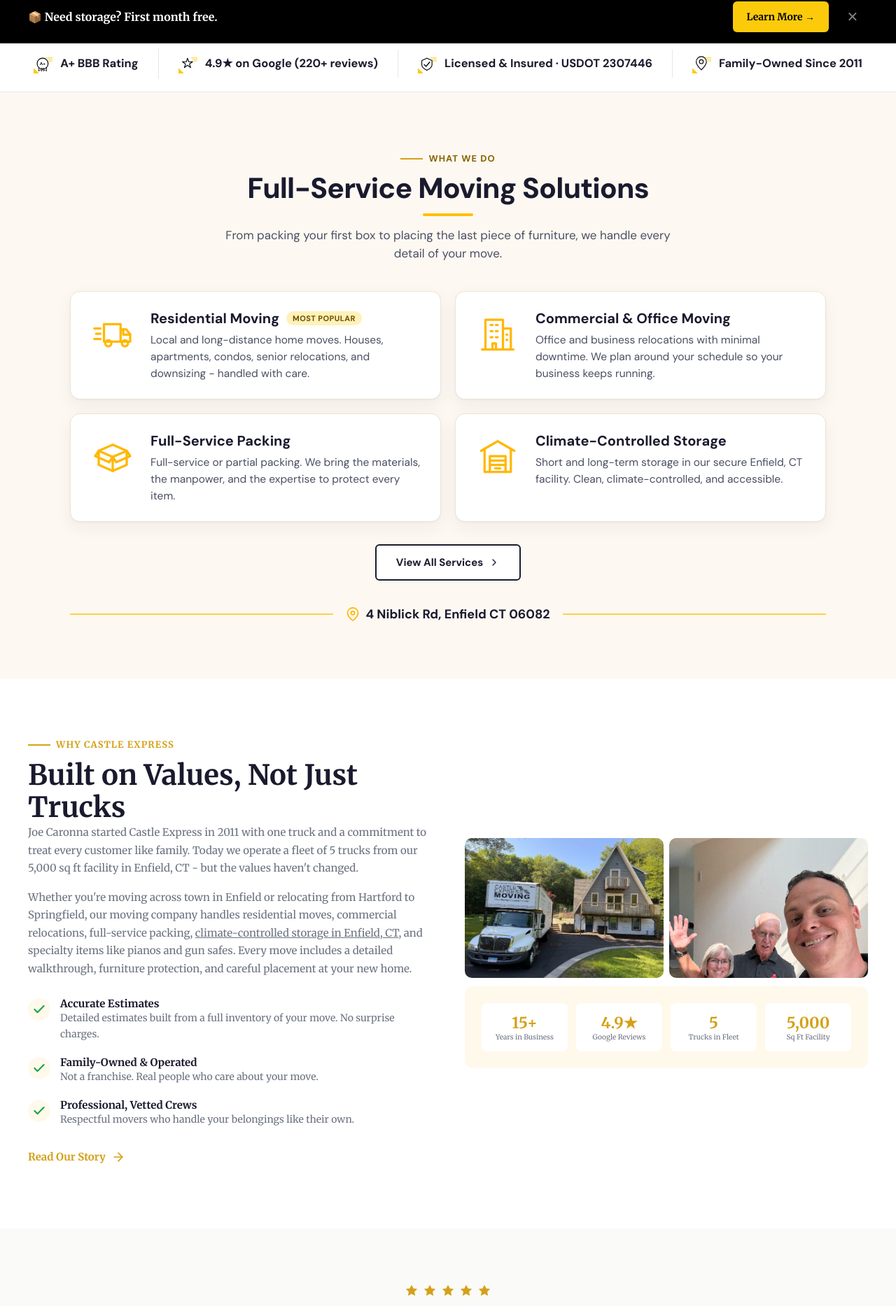
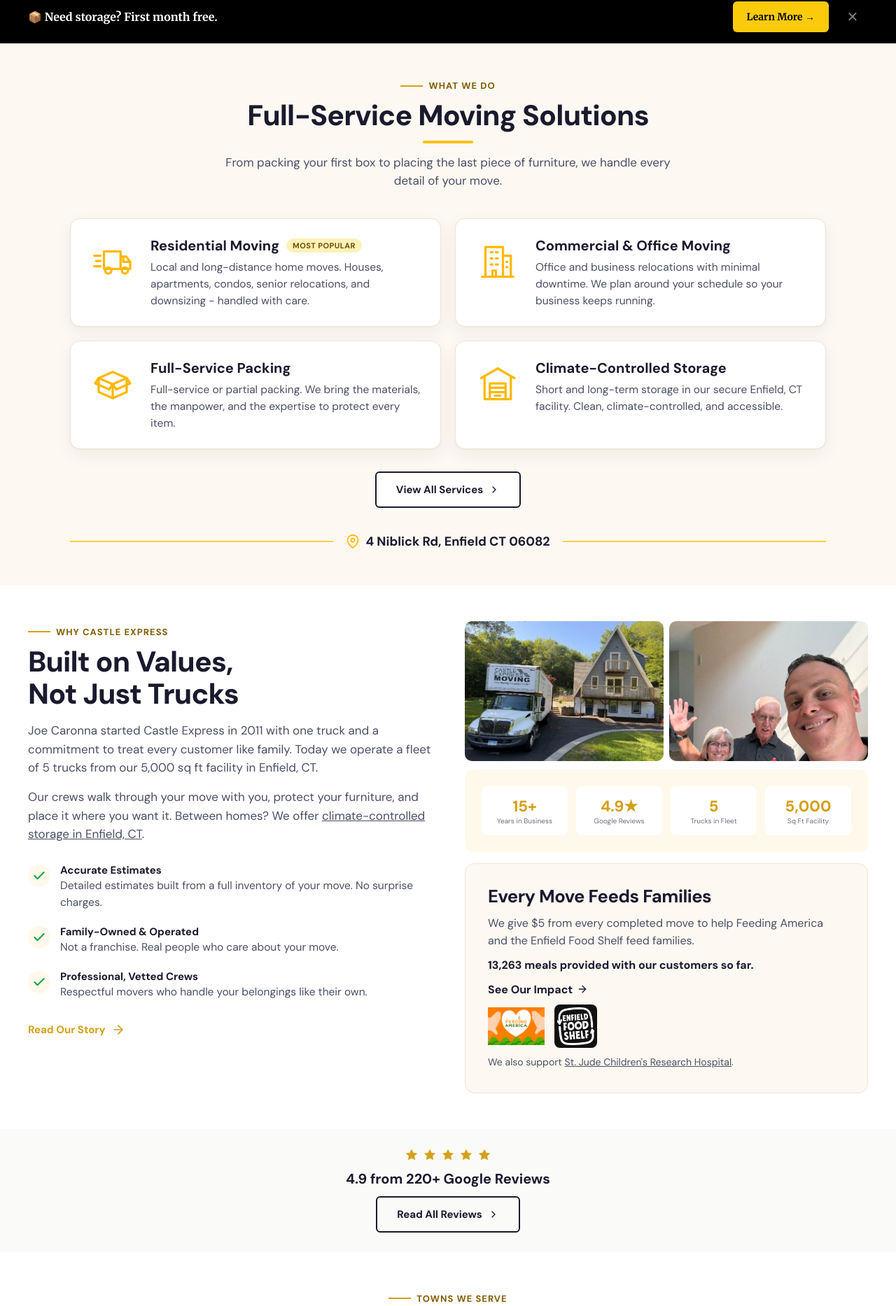
Before and after one commit to bones4justice/-castle-express-site, a Next.js app: page / in a window 1280 px wide. Shown: the part 738-2605 px from the top of the page at 70% size. Built offline with nearby package versions, Linux system fonts and the light colour scheme.

Commit message:
Polish the homepage hero, story and mobile layout

```diff
--- a/app/globals.css
+++ b/app/globals.css
@@ -559,7 +559,7 @@ html:not([data-hero="B"]) .hv-b { display: none !important; }
    The card has its own cream column, so nothing covers the cab, the over-cab
    attic or the truck lettering (truck = image x 0-45%, y 35-88%; the house is on the right).
    --pw is the photo width; the hero is tall enough that the copy text ends
-   above the attic. The photo is pinned 375px-minus-sky from the top, so a
+   above the attic. The photo is aligned with the truck roofline at --truck-top, so a
    taller hero (ads visitors see the offer above the card) never pushes the
    truck below the first screen. */
 @media (min-width: 1200px) {
@@ -567,7 +567,8 @@ html:not([data-hero="B"]) .hv-b { display: none !important; }
     --card-off: max(24px, calc((100vw - 1240px) / 2 + 24px));
     --pw: calc(100vw - var(--card-off) - 420px);
     padding: 0; display: flex;
-    min-height: calc(var(--pw) * 0.383 + 375px);
+    --truck-top: 300px;
+    min-height: calc(var(--pw) * 0.383 + var(--truck-top));
     background: linear-gradient(180deg, rgba(255,255,255,0) 70%, #fff 100%), linear-gradient(90deg, #E3EEF9 0%, #EEF4FA calc(var(--pw) - 80px), #FDF8F2 calc(var(--pw) + 10px));
   }
   .hero-v2::before {
@@ -583,13 +584,13 @@ html:not([data-hero="B"]) .hv-b { display: none !important; }
   .hero-v2 .hero-h1 { margin-bottom: 12px; font-size: clamp(42px, 3.6vw, 46px); white-space: nowrap; }
   .hero-v2 .hero-h1 br { display: none; }
   .hero-v2 .hero-intro { max-width: 680px; margin-bottom: 12px; }
-  .hero-v2 .hv2-promise { margin: 0 0 18px; font-size: 20px; }
+
   .hero-v2 .hero-reviews { margin-top: 14px; }
   .hero-v2 .hv2-reviews, .hero-v2 .hero-legal { background: rgba(255, 255, 255, 0.93); padding: 5px 12px; border-radius: 999px; }
   .hero-v2 .hero-legal { position: absolute; z-index: 2; left: var(--card-off); bottom: 14px; margin: 0; white-space: nowrap; }
   .hero-v2 .hv2-media {
     position: absolute; left: 0; bottom: 0; z-index: 0; margin: 0; border-radius: 0; box-shadow: none; background: none;
-    top: calc(375px - var(--pw) * 0.207); bottom: auto; width: var(--pw); height: calc(var(--pw) * 0.59); overflow: hidden;
+    top: calc(var(--truck-top) - var(--pw) * 0.207); bottom: auto; width: var(--pw); height: calc(var(--pw) * 0.59); overflow: hidden;
     -webkit-mask-image: linear-gradient(180deg, transparent 0%, #000 21%, #000 94%, transparent 100%), linear-gradient(90deg, #000 97%, transparent 100%);
     -webkit-mask-composite: source-in;
     mask-image: linear-gradient(180deg, transparent 0%, #000 21%, #000 94%, transparent 100%), linear-gradient(90deg, #000 97%, transparent 100%);
@@ -1555,3 +1556,64 @@ html:not([data-hero="B"]) .hv-b { display: none !important; }
   .ip-blog-h2 { font-size: 21px; margin-top: 28px; }
   .ip-blog-p { font-size: 15.5px; }
 }
+
+/* Homepage sections use the same type and ink as the service cards. */
+.castle-home, body:has(.castle-home) footer {
+  --font-heading: var(--font-dm-sans), Arial, sans-serif;
+  --font-body: var(--font-dm-sans), Arial, sans-serif;
+  font-family: var(--font-body);
+}
+.castle-home .section { padding-block: clamp(36px, 4vw, 60px); }
+.castle-home .heading-2 {
+  font-family: var(--font-heading); font-weight: 800;
+  font-size: clamp(28px, 3.2vw, 42px); letter-spacing: -0.02em;
+  line-height: 1.12; text-wrap: balance;
+}
+.castle-home .body-md { font-size: 17px; line-height: 1.55; }
+.castle-home .body-sm { font-size: 15.5px; line-height: 1.55; }
+.castle-home .text-gray { color: #4A4F63; }
+.castle-home .section:not(.section-dark) .section-label span { color: #805d00; }
+.home-story .grid-2 { align-items: start; }
+.home-story .heading-2 { margin-bottom: 16px; }
+.home-impact {
+  background: #FDF8F2; border: 1px solid #ECE5D3; border-radius: 14px;
+  margin-top: 16px; padding: clamp(20px, 3vw, 32px);
+}
+.home-impact h2 { font-size: clamp(22px, 2vw, 28px); line-height: 1.2; letter-spacing: -0.02em; }
+.home-impact p { color: #4A4F63; font-size: 16px; line-height: 1.55; margin-top: 10px; }
+.home-impact strong { color: #1A1A2E; }
+.home-impact-link { display: inline-flex; align-items: center; gap: 6px; font-weight: 700; }
+.home-impact a:hover { text-decoration: underline; }
+.home-impact-partners { display: flex; align-items: center; gap: 14px; }
+.home-impact-partners a { display: inline-flex; align-items: center; }
+.home-impact-partners img { object-fit: contain; max-height: 54px; width: auto; }
+.home-impact-partners a:last-child { background: #111; border-radius: 8px; padding: 4px; }
+.home-impact .home-impact-note { font-size: 14px; }
+.home-impact-note a { text-decoration: underline; }
+.castle-home .home-reviews { padding-block: 28px; }
+.towns-title { font-family: Merriweather, serif; font-weight: 700; }
+.towns-grid { display: grid; grid-template-columns: repeat(auto-fit, minmax(200px, 1fr)); gap: 12px; }
+.castle-home .towns-grid { grid-template-columns: repeat(3, minmax(0, 1fr)); max-width: 800px; margin-inline: auto; }
+.home-questions { border-top: 1px solid #DDD6C7; }
+.home-questions details { border-bottom: 1px solid #DDD6C7; }
+.home-questions summary {
+  display: flex; justify-content: space-between; align-items: center; gap: 16px;
+  min-height: 52px; padding: 12px 4px; font-weight: 700; cursor: pointer; list-style: none;
+}
+.home-questions summary::-webkit-details-marker { display: none; }
+.home-questions svg { flex-shrink: 0; transform: rotate(90deg); }
+.home-questions details[open] svg { transform: rotate(-90deg); }
+.home-questions summary:focus-visible { outline: 2px solid currentColor; outline-offset: 2px; }
+.home-questions p { color: #4A4F63; line-height: 1.55; padding: 0 32px 16px 4px; }
+.footer-grid { display: grid; grid-template-columns: repeat(auto-fit, minmax(220px, 1fr)); gap: 40px; margin-bottom: 48px; }
+@media (min-width: 769px) {
+  .hero-v2 .hv2-promise { display: none; }
+}
+@media (min-width: 1200px) {
+  body:has(.castle-home) .footer-grid { grid-template-columns: 1.3fr 0.8fr 1fr 1fr 1fr; gap: 28px; }
+}
+@media (max-width: 768px) {
+  .castle-home .towns-grid { grid-template-columns: repeat(2, minmax(0, 1fr)); gap: 8px; }
+  body:has(.castle-home) .footer-grid { grid-template-columns: repeat(2, minmax(0, 1fr)); gap: 24px 16px; margin-bottom: 28px; }
+  body:has(.castle-home) .footer-grid > :first-child { grid-column: 1 / -1; }
+}
--- a/app/page.js
+++ b/app/page.js
@@ -40,7 +40,7 @@ export default function HomePage() {
   ];
 
   return (
-    <>
+    <div className="castle-home">
       {/* Homepage structured data: single @graph array combining LocalBusiness
           + the full MovingCompany node (see lib/structuredData.js). */}
       <script
@@ -48,30 +48,21 @@ export default function HomePage() {
         dangerouslySetInnerHTML={{ __html: JSON.stringify(homepageJsonLd()) }}
       />
       {/* ─── HERO (Nov 2026 redesign, lib/homeDesign.js) ─── */}
-      {/* Hero A/B copy (hv-a / hv-b) is unchanged: html[data-hero] is set by
-          the inline script in app/layout.js <head> before first paint.
-          Layout (globals.css .hero-v2): phones keep the form-first order with
-          the truck photo under the form; from 769px the photo sits in its
-          own box in the copy column, beside (or above) the estimate card,
-          cropped by CSS to a band framed on the truck. Headline and card
-          are never laid over the photo. */}
+      {/* The headline variants share the form, photo and supporting copy. */}
       <section className="home-hero hero-v2" aria-label="Hero" data-home-design={HOME_DESIGN}>
         <div className="container hero-grid">
           <div className="hero-copy">
             <div className="hero-label">
-              <div className="hv-a"><SectionLabel>Connecticut &amp; Massachusetts</SectionLabel></div>
-              <div className="hv-b"><span className="hv2-eyebrow">Connecticut &amp; Massachusetts</span></div>
+              <SectionLabel>Family-owned in Enfield since {COMPANY.founded}</SectionLabel>
             </div>
             <h1 className="hero-h1">
               <span className="hv-a">Professional Movers in <span className="text-gold">CT &amp; MA</span></span>
               <span className="hv-b">Looking for the{" "}<br /><span className="text-gold">Perfect Mover?</span></span>
             </h1>
             <p className="hero-intro">
-              <span className="hv-a">Castle Express is a family-owned moving company serving Hartford County and Western Massachusetts since 2011. Accurate estimates, no hidden fees, and professional crews who treat your belongings like their own.</span>
-              <span className="hv-b">Castle Express is a family-owned moving company serving Hartford County and Western Massachusetts since 2011. Accurate estimates, no hidden fees, and experienced crews who treat your belongings like their own.</span>
+              Our crews move homes and businesses across Hartford County and Western Massachusetts.
+              You get a clear estimate with no hidden fees.
             </p>
-            {/* Brand promise: same line for both hero variants (outside the
-                A/B copy, which stays word-for-word). */}
             <p className="hv2-promise">Thoughtful service. Clear estimates. No hidden fees.</p>
             {/* Plain proof points (not links, styled as text). Only
                 "5-Star Reviews" is a link. */}
@@ -94,12 +85,9 @@ export default function HomePage() {
               </Link>
             </div>
             <div className="hero-legal">
-              <span>Family-owned, since {COMPANY.founded} · USDOT {COMPANY.usdot} · CT Permit {COMPANY.ctPermit} · {COMPANY.mc}</span>
+              <span>USDOT {COMPANY.usdot} · CT Permit {COMPANY.ctPermit} · {COMPANY.mc}</span>
             </div>
-            {/* Hero photo (real Castle Express truck, truck on the right):
-                phones get the tighter shot under the form; larger screens
-                the wide yard shot, cropped by CSS to a band framed on the
-                truck. Plain <picture> so each screen downloads one WebP. */}
+            {/* Phones load the tighter driveway photo below the estimate form. */}
             <picture className="hv2-media">
               <source media="(max-width: 768px)" srcSet="/images/hero-drive-tight-640.webp 640w, /images/hero-drive-tight-956.webp 956w" sizes="calc(100vw - 32px)" width={956} height={600} />
               {/* eslint-disable-next-line @next/next/no-img-element */}
@@ -178,16 +166,16 @@ export default function HomePage() {
       </section>
 
       {/* ─── WHY CASTLE ─── */}
-      <section className="section" aria-label="Why Castle Express">
+      <section className="section home-story" aria-label="Why Castle Express">
         <div className="container grid-2">
           <div>
             <SectionLabel>Why Castle Express</SectionLabel>
-            <h2 className="heading-2" style={{ fontFamily: "Merriweather, serif", fontWeight: 700, fontStyle: "normal" }}>Built on Values, Not Just Trucks</h2>
+            <h2 className="heading-2">Built on Values, Not Just Trucks</h2>
             <p className="body-md text-gray" style={{ marginBottom: 16 }}>
-              Joe Caronna started Castle Express in {COMPANY.founded} with one truck and a commitment to treat every customer like family. Today we operate a fleet of {COMPANY.truckCount} trucks from our {COMPANY.facilitySize} sq ft facility in {COMPANY.city}, {COMPANY.state} - but the values haven't changed.
+              Joe Caronna started Castle Express in {COMPANY.founded} with one truck and a commitment to treat every customer like family. Today we operate a fleet of {COMPANY.truckCount} trucks from our {COMPANY.facilitySize} sq ft facility in {COMPANY.city}, {COMPANY.state}.
             </p>
             <p className="body-md text-gray" style={{ marginBottom: 28 }}>
-              Whether you're moving across town in Enfield or relocating from Hartford to Springfield, our moving company handles residential moves, commercial relocations, full-service packing, <Link href="/services/storage/" style={{ color: "inherit", textDecoration: "underline" }}>climate-controlled storage in Enfield, CT</Link>, and specialty items like pianos and gun safes. Every move includes a detailed walkthrough, furniture protection, and careful placement at your new home.
+              Our crews walk through your move with you, protect your furniture, and place it where you want it. Between homes? We offer <Link href="/services/storage/" style={{ color: "inherit", textDecoration: "underline" }}>climate-controlled storage in Enfield, CT</Link>.
             </p>
             {[
               { title: "Accurate Estimates", desc: "Detailed estimates built from a full inventory of your move. No surprise charges." },
@@ -224,12 +212,27 @@ export default function HomePage() {
               </div>
             ))}
             </div>
+            <section className="home-impact" aria-labelledby="home-impact-title">
+              <h2 id="home-impact-title">Every Move Feeds Families</h2>
+              <p>We give $5 from every completed move to help Feeding America and the Enfield Food Shelf feed families.</p>
+              <p><strong>{GIVING_BACK_TOTAL_MEALS.toLocaleString("en-US")} meals provided with our customers so far.</strong></p>
+              <Link href="/giving-back/" className="home-impact-link">See Our Impact <ArrowRight size={16} /></Link>
+              <div className="home-impact-partners">
+                <a href="https://www.feedingamerica.org/" target="_blank" rel="noopener noreferrer">
+                  <Image src="/images/feeding-america-logo.png" alt="Feeding America" width={72} height={54} />
+                </a>
+                <a href="https://www.enfieldfoodshelf.org/" target="_blank" rel="noopener noreferrer">
+                  <Image src="/images/enfield-food-shelf-logo.png" alt="Enfield Food Shelf" width={46} height={46} />
+                </a>
+              </div>
+              <p className="home-impact-note">We also support <a href="https://www.stjude.org/">St. Jude Children's Research Hospital</a>.</p>
+            </section>
           </div>
         </div>
       </section>
 
       {/* ─── REVIEWS TRUST STRIP ─── */}
-      <section className="section section-light" aria-label="Customer reviews summary">
+      <section className="section section-light home-reviews" aria-label="Customer reviews summary">
         <div className="container text-center">
           <div style={{ display: "inline-flex", flexDirection: "column", alignItems: "center", gap: 12 }}>
             <Link href="/reviews/" aria-label="Read all Google reviews" style={{ display: "inline-flex", flexDirection: "column", alignItems: "center", gap: 12, textDecoration: "none" }}>
@@ -246,7 +249,10 @@ export default function HomePage() {
       </section>
 
       {/* ─── TOWNS WE SERVE ─── */}
-      <TownsWeServe limit={12} />
+      <TownsWeServe slugs={[
+        "movers-enfield-ct", "movers-windsor-ct", "movers-suffield-ct",
+        "movers-hartford-ct", "movers-longmeadow-ma", "movers-springfield-ma",
+      ]} />
 
       {/* ─── PHOTO STRIP ─── */}
       <section style={{ padding: "0", overflow: "hidden" }} aria-label="Photo gallery">
@@ -299,7 +305,7 @@ export default function HomePage() {
         <div className="container">
           <div className="text-center" style={{ marginBottom: 32 }}>
             <div className="section-label" style={{ justifyContent: "center" }}><span>Follow Us</span></div>
-            <h2 className="heading-2" style={{ fontFamily: "Merriweather, serif", fontWeight: 700, fontStyle: "normal", overflowWrap: "anywhere" }}>@castleexpressmovingandstorage</h2>
+            <h2 className="heading-2" style={{ overflowWrap: "anywhere" }}>@castleexpressmovingandstorage</h2>
           </div>
           <div style={{ display: "grid", gridTemplateColumns: "repeat(auto-fit, minmax(260px, 1fr))", gap: 16 }}>
             {[
@@ -319,7 +325,7 @@ export default function HomePage() {
       </section>
 
       {/* ─── FAQ (native HTML + FAQPage schema) ─── */}
-      <section className="section" aria-label="Frequently asked questions">
+      <section className="section home-faq" aria-label="Frequently asked questions">
         <div className="container-sm">
           <script
             type="application/ld+json"
@@ -337,60 +343,16 @@ export default function HomePage() {
           />
           <div className="text-center" style={{ marginBottom: 40 }}>
             <div className="section-label" style={{ justifyContent: "center" }}><span>Common Questions</span></div>
-            <h2 className="heading-2" style={{ fontFamily: "Merriweather, serif", fontWeight: 700, fontStyle: "normal" }}>Frequently Asked Questions</h2>
+            <h2 className="heading-2">Frequently Asked Questions</h2>
           </div>
-          <div>
-            {FAQ.map((item, i) => (
-              <div key={i} style={{ padding: "16px 0", borderBottom: "1px solid #E5E7EB" }}>
-                <p style={{ fontFamily: "var(--font-heading)", fontWeight: 700, fontSize: 16, color: "#1A1A2E", marginBottom: 8 }}>{item.q}</p>
-                <p className="body-sm text-gray" style={{ lineHeight: 1.7 }}>{item.a}</p>
-              </div>
+          <div className="home-questions">
+            {FAQ.map(item => (
+              <details key={item.q}>
+                <summary>{item.q}<ChevronRight size={18} /></summary>
+                <p>{item.a}</p>
+              </details>
             ))}
           </div>
-        </div>
-      </section>
-
-      {/* ─── EVERY MOVE FEEDS FAMILIES ─── */}
-      <section style={{ padding: "60px 24px 48px", textAlign: "center", background: "#f9f9f9" }} aria-label="Every move feeds families">
-        <div style={{ maxWidth: 600, margin: "0 auto" }}>
-          <div style={{ width: 48, height: 3, background: "#FBCB0B", margin: "0 auto 20px", borderRadius: 2 }} />
-          <h2 style={{ fontFamily: "var(--font-heading)", fontWeight: 800, fontSize: "clamp(22px, 3.5vw, 28px)", color: "#1A1A2E", lineHeight: 1.2, marginBottom: 24 }}>
-            Every Move Feeds Families
-          </h2>
-          <div style={{ display: "flex", justifyContent: "center", alignItems: "center", gap: 28, flexWrap: "wrap", marginBottom: 24 }}>
-            <a href="https://www.feedingamerica.org/" target="_blank" rel="noopener noreferrer" style={{ display: "inline-block" }}>
-              <Image src="/images/feeding-america-logo.png" alt="Feeding America" width={200} height={80} style={{ objectFit: "contain" }} />
-            </a>
-            <a href="https://www.enfieldfoodshelf.org/" target="_blank" rel="noopener noreferrer" style={{ display: "inline-flex", alignItems: "center", justifyContent: "center", background: "#000000", borderRadius: 12, width: 80, height: 80 }}>
-              <Image src="/images/enfield-food-shelf-logo.png" alt="Enfield Food Shelf" width={58} height={59} style={{ objectFit: "contain" }} />
-            </a>
-          </div>
-          <p style={{ fontFamily: "var(--font-body)", fontSize: 15, color: "#374151", lineHeight: 1.8 }}>
-            Every time we finish a move, Castle Express Moving &amp; Storage gives $5 to help feed families. That money goes to Feeding America and to the Enfield Food Shelf right here in our hometown. Moving is about new beginnings, and we want those new beginnings to reach more people than just our customers.
-          </p>
-          <p style={{ fontFamily: "var(--font-body)", fontSize: 16, color: "#1A1A2E", fontWeight: 700, lineHeight: 1.7, marginTop: 20 }}>
-            Together with our customers, we&apos;ve provided {GIVING_BACK_TOTAL_MEALS.toLocaleString("en-US")} meals so far.
-          </p>
-          <Link href="/giving-back/" style={{ display: "inline-flex", alignItems: "center", gap: 6, marginTop: 16, fontFamily: "var(--font-body)", fontSize: 14, fontWeight: 700, color: "#1A1A2E", textDecoration: "none", borderBottom: "2px solid #FBCB0B", paddingBottom: 2 }}>
-            See Our Impact <ArrowRight size={16} />
-          </Link>
-        </div>
-      </section>
-
-      {/* ─── GIVING BACK ─── */}
-      <section style={{ padding: "40px 24px 32px", textAlign: "center" }} aria-label="Giving back">
-        <div style={{ maxWidth: 600, margin: "0 auto" }}>
-          <div style={{ display: "flex", justifyContent: "center", alignItems: "center", gap: 32, flexWrap: "wrap", marginBottom: 16 }}>
-            <a href="https://www.stjude.org/" target="_blank" rel="noopener noreferrer" className="grayscale-hover">
-              <Image src="/images/st-jude-logo.jpg" alt="St. Jude Children's Research Hospital" width={90} height={90} style={{ borderRadius: 8, objectFit: "contain" }} />
-            </a>
-            <a href="https://www.enfieldfoodshelf.org/" target="_blank" rel="noopener noreferrer" className="grayscale-hover">
-              <Image src="/images/enfield-food-shelf-logo.png" alt="Enfield Food Shelf" width={90} height={90} style={{ objectFit: "contain" }} />
-            </a>
-          </div>
-          <p style={{ fontFamily: "var(--font-body)", fontSize: 14, color: "#969a9d", lineHeight: 1.6 }}>
-            Proud to support St. Jude Children's Research Hospital and the Enfield Food Shelf.
-          </p>
         </div>
       </section>
 
@@ -398,7 +360,7 @@ export default function HomePage() {
       <section className="section section-dark text-center" aria-label="Get a free estimate">
         <div style={{ maxWidth: 600, margin: "0 auto" }}>
           <SectionLabel>Ready to Move?</SectionLabel>
-          <h2 className="heading-2 text-white" style={{ fontFamily: "Merriweather, serif", fontWeight: 700, fontStyle: "normal" }}>Let's Get You Where You're Going</h2>
+          <h2 className="heading-2 text-white">Let's Get You Where You're Going</h2>
           <p className="body-md text-white-muted" style={{ marginBottom: 32 }}>
             Call today for a free, no-obligation estimate. We'll walk you through every step of your move.
           </p>
@@ -408,6 +370,6 @@ export default function HomePage() {
           </div>
         </div>
       </section>
-    </>
+    </div>
   );
 }
--- a/components/Footer.js
+++ b/components/Footer.js
@@ -15,7 +15,7 @@ export default function Footer() {
   return (
     <footer style={{ background: "#1A1A2E", color: "#fff", padding: "60px 24px 32px" }}>
       <div style={{ maxWidth: 1200, margin: "0 auto" }}>
-        <div style={{ display: "grid", gridTemplateColumns: "repeat(auto-fit, minmax(220px, 1fr))", gap: 40, marginBottom: 48 }}>
+        <div className="footer-grid">
           {/* Brand */}
           <div>
             <div style={{ display: "flex", alignItems: "center", gap: 10, marginBottom: 16 }}>
```
Also changed, not shown: components/TownsWeServe.js (+5 -6 lines).
